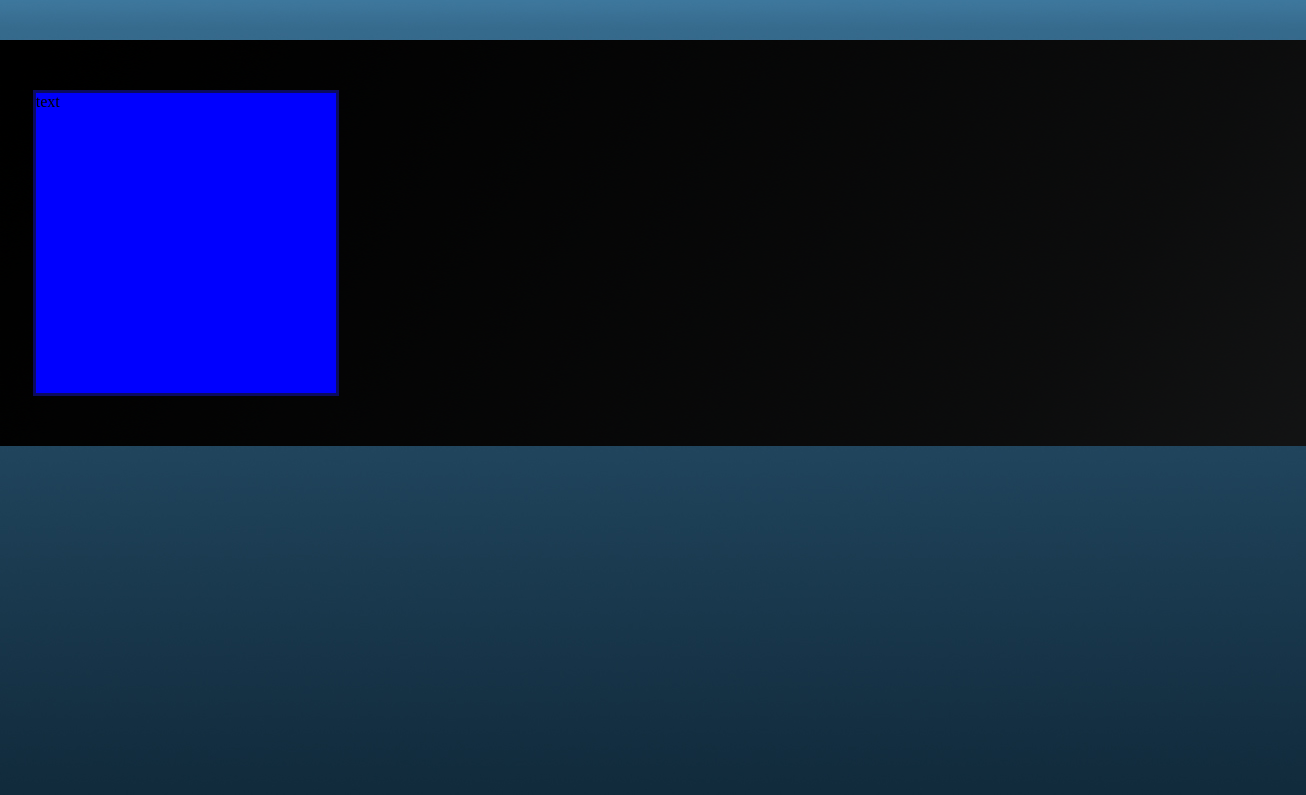
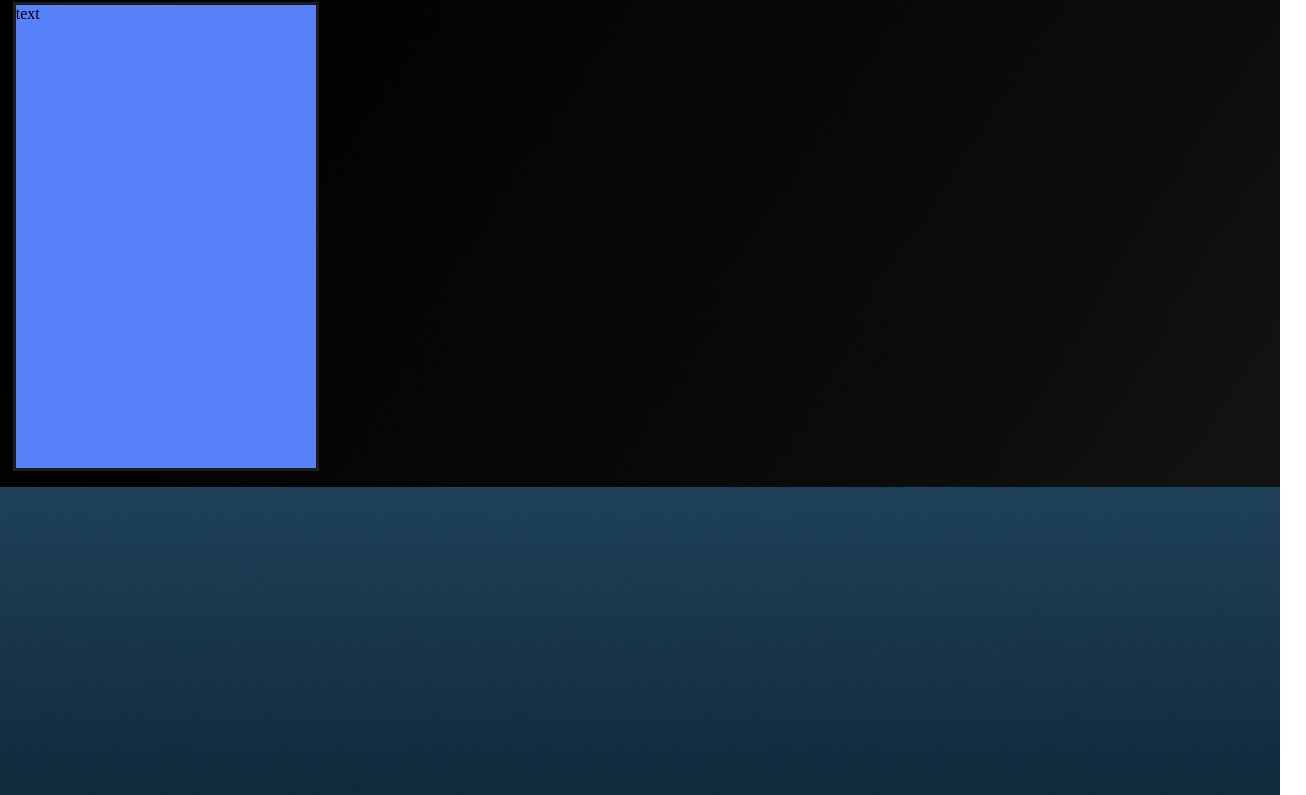
Before and after one commit to Fithanso/SuperRepository, a plain HTML site: page abyss/index.html in a window 1280 px wide. Shown: the part 202-997 px from the top of the page, 1306 px wide, since content can reach past the window. Drawn offline with Linux system fonts and the light colour scheme.

Commit message:
after patch changing

```diff
--- a/abyss/Abyss.style/abStyle.css
+++ b/abyss/Abyss.style/abStyle.css
@@ -34,7 +34,7 @@ body {
  }
 
   #searchfield {
-    left: 10px;
+
   }
 
  #Name {
@@ -47,18 +47,20 @@ body {
  }
 
  #upperdiv {
-    padding: 50px 1%;
-    margin-top: 4%;
+    padding-top: 1%;
+    padding-bottom: 1%;
     background-image: url(div-fade.png);
     width: 100%;
+    height: 35%;
+
  }
 
  #person {
-  margin-left: 20px;
-  border: 3px solid #0B0B61;/**/
+  margin-left: 1%;
+  border: 3px solid #1C1C1C;/**/
   width: 300px;
-  height: 300px;
-  background-color: blue;
+  height: 98%;
+  background-color: #5882FA;
  }
 
 #search {
```
